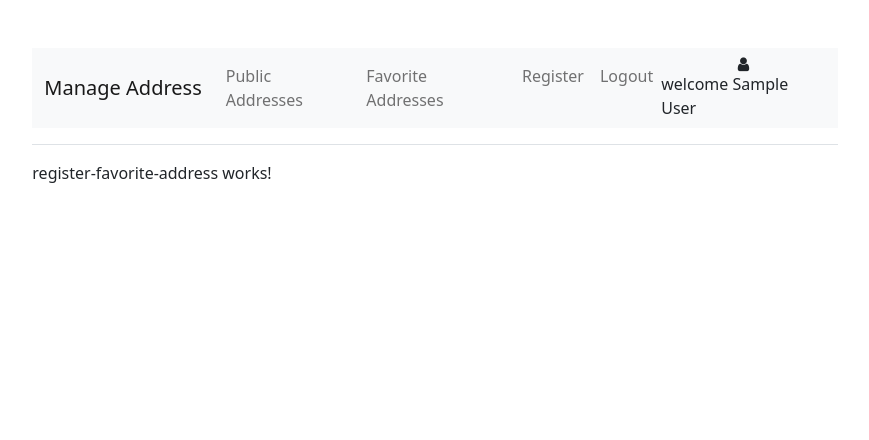
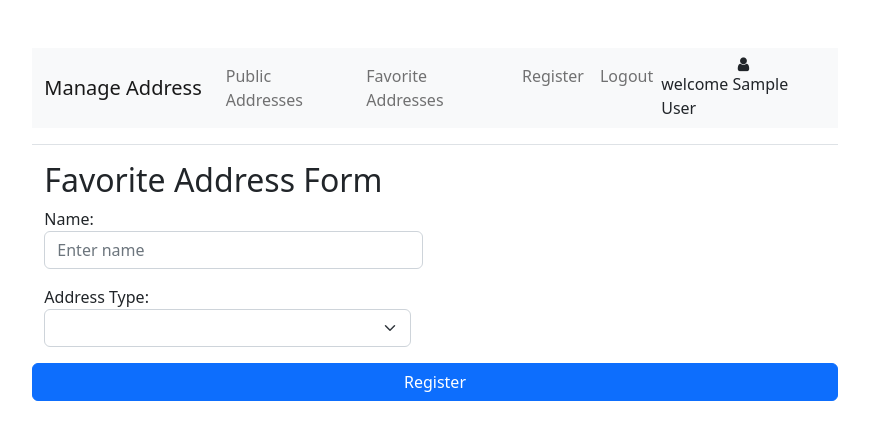
Before and after one commit to seyed-amir-mehrizi/manage-addresses, an Angular app: page /register-favorite-address in a window 1280 px wide. Shown: the top 440 px of the page, without its empty margins (205-1074 px from the left). Built offline with nearby package versions, Linux system fonts and the light colour scheme; sample sign-in values are in the browser's storage.

Commit message:
add favorite form to the app.

```diff
--- a/src/app/pages/favorite-address/register-favorite-address/register-favorite-address.component.html
+++ b/src/app/pages/favorite-address/register-favorite-address/register-favorite-address.component.html
@@ -1 +1,53 @@
-<p>register-favorite-address works!</p>
+<div class="container mt-3">
+    <h2>Favorite Address Form</h2>
+    <form *ngIf="favoriteAddressForm" [formGroup]="favoriteAddressForm">
+        <div class="row">
+            <div class="mb-3 col-md-6 col-sm-12">
+                <label for="name">Name:</label>
+                <input type="text" formControlName="name" class="form-control" id="name" placeholder="Enter name"
+                    name="name"
+                    [ngClass]="{ 'error-validation': isFavoriteFormSubmitted && favoriteAddressFormSubmitted.name.errors }" />
+            </div>
+            <div class="row">
+                <div class="mb-3 col-md-6 col-sm-12">
+                    <label for="addressType">Address Type: </label>
+                    <select class="form-select" (change)="selectAddressType($event)" name="addressType"
+                        id="addressType">
+                        <option></option>
+                        <option value="1">Address</option>
+                        <option value="2">Coordinate</option>
+                    </select>
+                </div>
+            </div>
+            <div *ngIf="isTextualAddress" class="mb-3 col-md-6 col-sm-12">
+                <label for="address">Address : </label>
+                <textarea name="address" id="address" class="form-control" formControlName="address"
+                    [ngClass]="{'error-validation': isFavoriteFormSubmitted && favoriteAddressFormSubmitted.address.errors}"
+                    (blur)="leaveAddressInput($event)"></textarea>
+            </div>
+            <div *ngIf="isTextualAddress" class="row">
+                <div class="mb-3 col-md-6 col-sm-12">
+                    <label for="Latitude">Latitude:</label>
+                    <input type="text" class="form-control" id="Latitude" placeholder="Enter Latitude" name="Latitude"
+                        (keypress)="numberOnly($event)" formControlName="latitude"
+                        [ngClass]="{ 'error-validation': isFavoriteFormSubmitted && favoriteAddressFormSubmitted.latitude.errors }"
+                        disabled="isTextualAddress"
+                        >
+                </div>
+                <div class="mb-3 col-md-6 col-sm-12">
+                    <label for="longitude">Longitude:</label>
+                    <input type="text" class="form-control" id="longitude" placeholder="Enter Longitude"
+                        name="longitude" (keypress)="numberOnly($event)" formControlName="longitude"
+                        [ngClass]="{ 'error-validation': isFavoriteFormSubmitted && favoriteAddressFormSubmitted.longitude.errors }"
+                        disabled="isTextualAddress"
+
+                        >
+                </div>
+            </div>
+            <button type="button" class="btn btn-primary" (click)="registerFavoriteAddressForm()">
+                Register
+                <span *ngIf="isLoadingBtn" class="spinner-border spinner-border-sm"></span>
+            </button>
+        </div>
+    </form>
+</div>
--- a/src/app/pages/favorite-address/register-favorite-address/register-favorite-address.component.ts
+++ b/src/app/pages/favorite-address/register-favorite-address/register-favorite-address.component.ts
@@ -1,10 +1,77 @@
-import { Component } from '@angular/core';
+import { Component, OnInit } from '@angular/core';
+import { FormBuilder, FormGroup, Validators } from '@angular/forms';
+import { map } from 'rxjs';
+import { FavoriteAddressService } from 'src/app/services/favorite-address.service';
 
 @Component({
   selector: 'app-register-favorite-address',
   templateUrl: './register-favorite-address.component.html',
   styleUrls: ['./register-favorite-address.component.scss']
 })
-export class RegisterFavoriteAddressComponent {
+export class RegisterFavoriteAddressComponent implements OnInit {
+  favoriteAddressForm: FormGroup | undefined;
+  isFavoriteFormSubmitted = false;
+  isLoadingBtn = false;
+  addressType: number;
+  isTextualAddress = false;
+  address = '';
+  latitude;
+  longitude;
+
+
+  constructor(
+    private fb: FormBuilder,
+    private favoriteAddressService: FavoriteAddressService
+  ) {
+
+  }
+  ngOnInit(): void {
+    this.initForm();
+  }
+
+  initForm() {
+    this.favoriteAddressForm = this.fb.group({
+      name: ['', [Validators.required, Validators.minLength(3), Validators.maxLength(10)]],
+      address: this.addressType === 1 ? [this.address, [Validators.required, Validators.minLength(3), Validators.maxLength(100)]] : [],
+      latitude: [this.addressType === 1 ? this.latitude : '', Validators.required],
+      longitude: [this.addressType === 1 ? this.longitude : '', Validators.required],
+    })
+  }
+
+  get favoriteAddressFormSubmitted() {
+    return this.favoriteAddressForm?.controls;
+  }
+
+  registerFavoriteAddressForm() {
+    this.isLoadingBtn = true;
+    if (this.favoriteAddressForm?.invalid) {
+      this.isFavoriteFormSubmitted = true;
+      this.isLoadingBtn = false;
+      return;
+    }
+  }
+
+  selectAddressType(e) {
+    this.addressType = parseInt(e.target.value);
+    this.isTextualAddress = this.addressType === 1 ? true : false;
+    this.initForm();
+  }
+
+  leaveAddressInput(e) {
+    this.favoriteAddressService.getAddressDetailsByText(e.target.value)
+      // .pipe(map((data: any) => {
+      //   return {
+      //     longitude: data[0].lon,
+      //     latitude: data[0].lat
+      //   }
+      // }))
+      .subscribe((res: any) => {
+        console.log("res : ", res);
+        // this.longitude = res.longitude;
+        // this.latitude = res.latitude;
+
+
+      })
+  }
 
 }
--- a/src/app/services/favorite-address.service.ts
+++ b/src/app/services/favorite-address.service.ts
@@ -27,4 +27,7 @@ export class FavoriteAddressService {
   editFavoriteAddressById(command: any) {
     return this.http.put(`http://localhost:3000/favorite-addresses/${command.id}`, command);
   }
+  getAddressDetailsByText(command:string){
+    return this.http.get(`https://nominatim.openstreetmap.org/search?addressdetails=1&q=${command}&format=jsonv2&limit=1`)
+  }
 }
```
